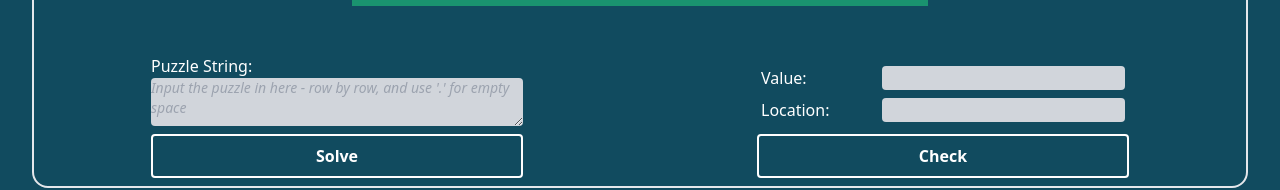
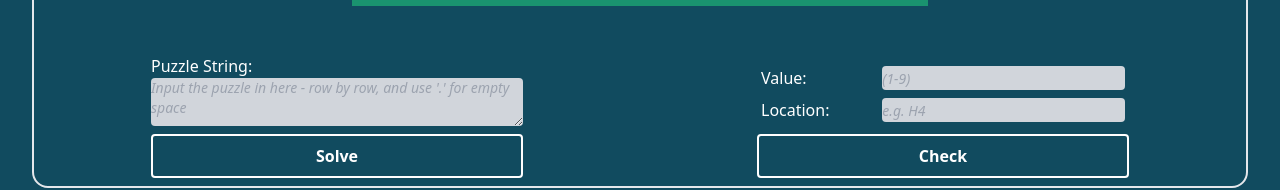
Before and after one commit to charcparle/project-sudoku-solver, a React (Create React App) app in the folder client/: page / in a window 1280 px wide. Shown: the part 700-890 px from the top of the page. Built offline with nearby package versions, Linux system fonts and the light colour scheme.

Commit message:
Set up Context and Reducer files and folder structure; Start writing frontend functions for API

```diff
--- a/client/src/App.js
+++ b/client/src/App.js
@@ -1,9 +1,11 @@
 import Board from "./components/Board"
 import Input from "./components/Input"
 import CheckPanel from "./components/CheckPanel"
+import { SudokuProvider } from "./context/SudokuContext"
 
 function App() {
   return (
+    <SudokuProvider>
       <div className="h-full p-8">
         <h1 className="font-bold text-2xl text-greenApple">Sudoku Solver</h1>
         <h4 className="text-white italic">
@@ -26,6 +28,7 @@ function App() {
           </div>
         </div>
       </div>
+    </SudokuProvider>
   )
 }
 
--- a/client/src/components/CheckPanel.jsx
+++ b/client/src/components/CheckPanel.jsx
@@ -5,14 +5,16 @@ function CheckPanel() {
         Value:
         <input
           type="text"
-          className="bg-gray-300 w-2/3 rounded text-glowEmerald"
+          className="bg-gray-300 w-2/3 rounded text-glowEmerald placeholder:italic placeholder:text-sm"
+          placeholder="(1-9)"
         />
       </div>
       <div className="flex flex-row justify-between m-1">
         Location:
         <input
           type="text"
-          className="bg-gray-300 w-2/3 rounded text-glowEmerald"
+          className="bg-gray-300 w-2/3 rounded text-glowEmerald placeholder:italic placeholder:text-sm"
+          placeholder="e.g. H4"
         />
       </div>
       <div className="flex items-center w-full">
--- /dev/null
+++ b/client/src/context/SudokuActions.jsx
@@ -0,0 +1,15 @@
+/* SudokuActions contain functions related to the API */
+import axios from "axios"
+import { response } from "express"
+
+export const getSolution = async (puzzleStr) => {
+  let solved = puzzleStr
+  const toBeSolved = { puzzle: puzzleStr }
+  try {
+    response = await axios.post("/api/solve", toBeSolved)
+    return response.solution
+  } catch (error) {
+    console.log(error)
+    return
+  }
+}
--- /dev/null
+++ b/client/src/context/SudokuContext.jsx
@@ -0,0 +1,21 @@
+import { createContext, useReducer } from "react"
+import sudokuReducer from "./SudokuReducer"
+
+const SudokuContext = createContext()
+
+export const SudokuProvider = ({ children }) => {
+  const initState = {
+    puzzleStr: "",
+    solutionStr: "",
+    validated: false,
+    loading: false,
+  }
+  const [state, dispatch] = useReducer(sudokuReducer, initState)
+  return (
+    <SudokuContext.Provider value={{ ...state, dispatch }}>
+      {children}
+    </SudokuContext.Provider>
+  )
+}
+
+export default SudokuContext
--- /dev/null
+++ b/client/src/context/SudokuReducer.jsx
@@ -0,0 +1,12 @@
+const sudokuReducer = (state, action) => {
+    switch (action.type) {
+        case "something":
+
+            break;
+
+        default:
+            break;
+    }
+  return
+}
+export default sudokuReducer
--- a/package.json
+++ b/package.json
@@ -12,6 +12,7 @@
   "author": "Charles Cheng",
   "license": "ISC",
   "dependencies": {
+    "axios": "^0.27.2",
     "dotenv": "^16.0.1",
     "express": "^4.18.1",
     "nodemon": "^2.0.16"
```
Also changed, not shown: 1 other file (tests, documents, lock files or other folders). Lines whose indentation alone changed are shown as unchanged.
